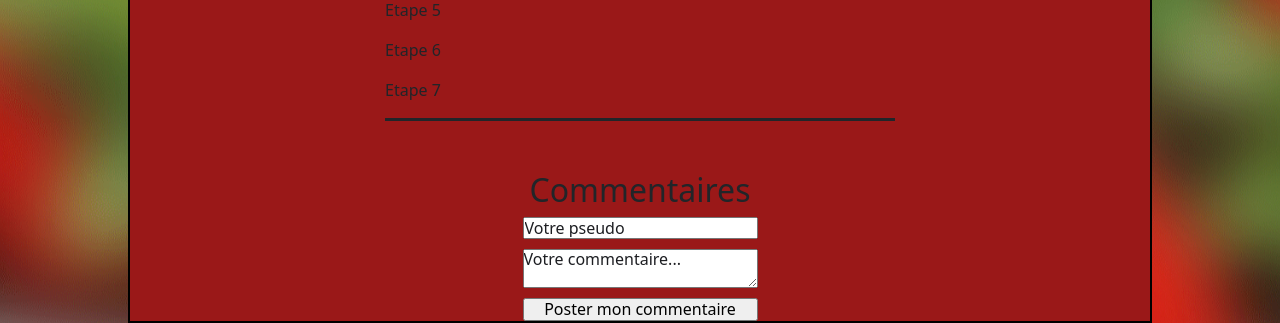
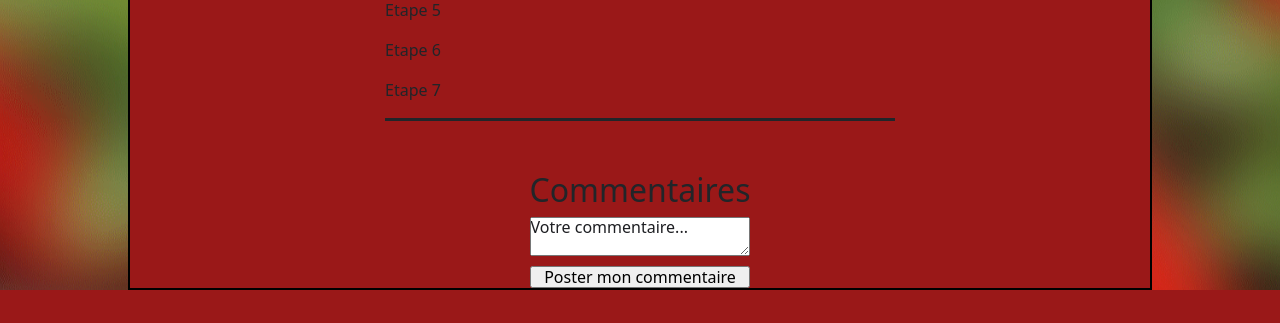
Before and after one commit to Nixi-R/Agraille, a PHP site: page /source/recette.php in a window 1280 px wide. Shown: the part 1016-1339 px from the top of the page. After the commit the page ends 1306 px from the top, so only its background shows below. Run offline with PHP 8.4, Linux system fonts and the light colour scheme; the visitor is signed in with stand-in values (Sample User, id 1); data that the repository does not hold is empty.

Commit message:
page recette espace commentaire

```diff
--- a/source/recette.php
+++ b/source/recette.php
@@ -151,7 +151,6 @@ catch (Exception $e)
         <section id="espace_commentaire">
             <h2>Commentaires</h2>
             <form method="POST">
-                <input type="text" name="pseudo" placeholder="Votre pseudo"/>
                 <textarea name="commentaire" placeholder="Votre commentaire..."></textarea>
                 <input type="submit" value="Poster mon commentaire" name="submit_commentaire">
             </form>
```
